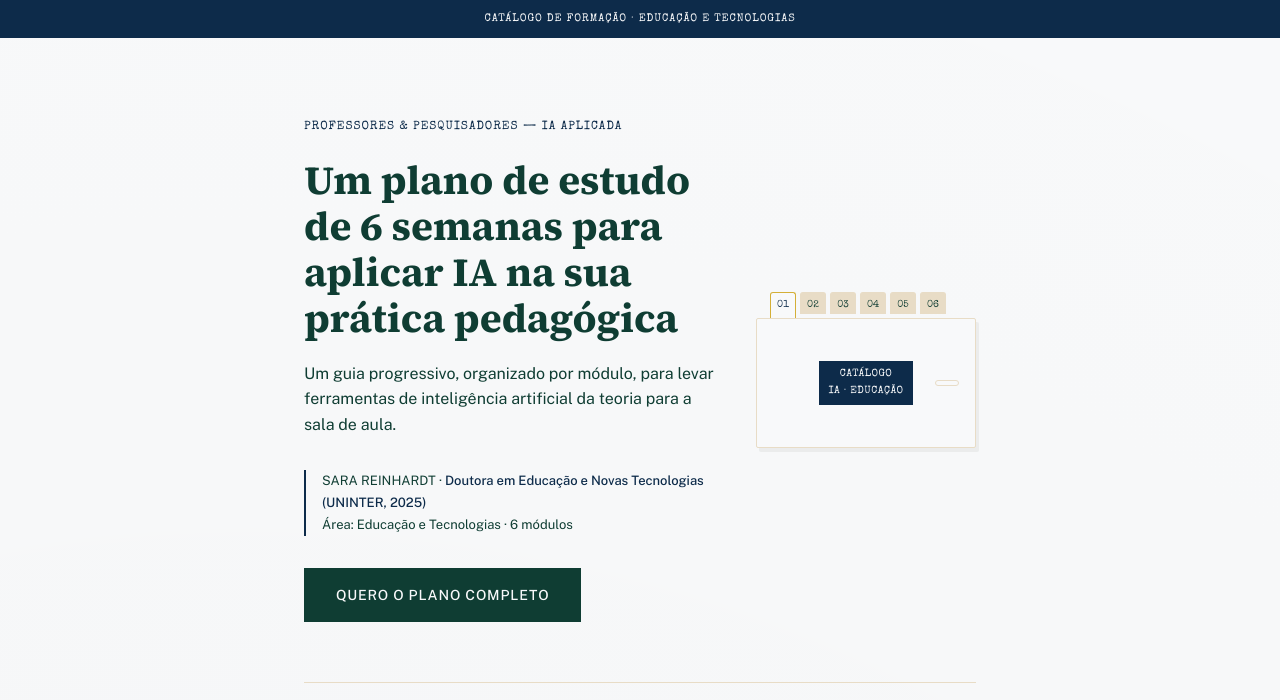
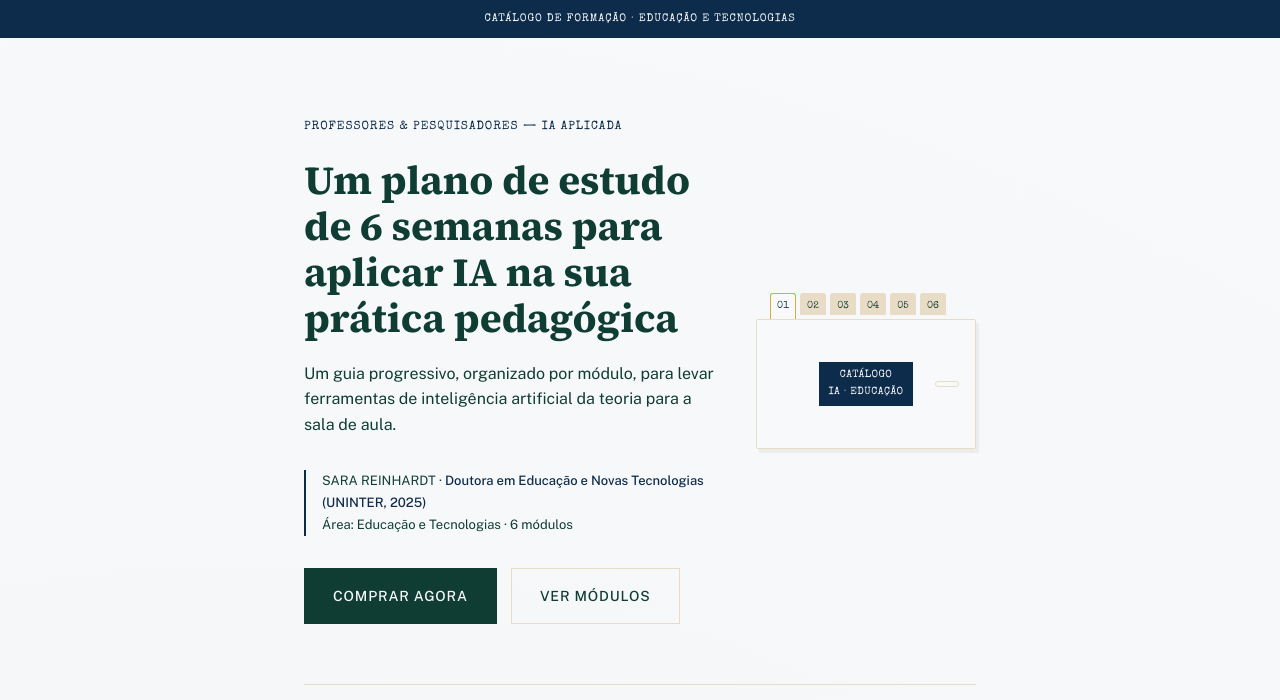
Before and after one commit to OffNancy/plano-estudo-ias-sara, a plain HTML site: page index.html in a window 1280 px wide. Shown: the top 700 px of the page. Drawn offline with nearby package versions, Linux system fonts and the light colour scheme.

Commit message:
Atualiza layout da página

```diff
--- a/index.html
+++ b/index.html
@@ -131,9 +131,15 @@
     font-weight: 500;
   }
 
+  .hero-actions {
+    display: flex;
+    flex-wrap: wrap;
+    gap: 14px;
+    margin-top: 32px;
+  }
+
   .hero-cta {
     display: inline-block;
-    margin-top: 32px;
     background: var(--archive-green-dark);
     color: var(--paper);
     font-family: 'Public Sans', sans-serif;
@@ -141,10 +147,22 @@
     font-size: 14px;
     text-transform: uppercase;
     letter-spacing: 0.06em;
-    padding: 16px 32px;
+    padding: 16px 28px;
     text-decoration: none;
-    border: none;
+    border: 1px solid var(--archive-green-dark);
     cursor: pointer;
+    transition: transform 0.2s ease, opacity 0.2s ease;
+  }
+
+  .hero-cta:hover {
+    transform: translateY(-1px);
+    opacity: 0.96;
+  }
+
+  .hero-cta.secondary {
+    background: transparent;
+    color: var(--archive-green-dark);
+    border-color: var(--kraft);
   }
 
   /* ===== GAVETA DE FICHÁRIO (ilustração do hero) ===== */
@@ -704,7 +722,10 @@
           SARA REINHARDT · <span class="credencial-confirmada">Doutora em Educação e Novas Tecnologias (UNINTER, 2025)</span><br>
           Área: Educação e Tecnologias · 6 módulos
         </div>
-        <a href="#" class="hero-cta">Quero o plano completo</a>
+        <div class="hero-actions">
+          <a href="#" class="hero-cta">Comprar agora</a>
+          <a href="#semana-1" class="hero-cta secondary">Ver módulos</a>
+        </div>
 
         <div class="hero-drawer-mobile">
           <a href="#semana-1" class="drawer-tab active">01</a>
```
